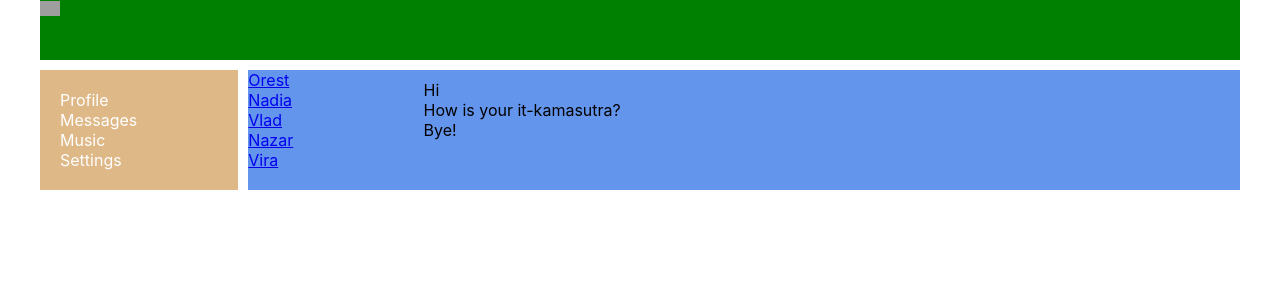
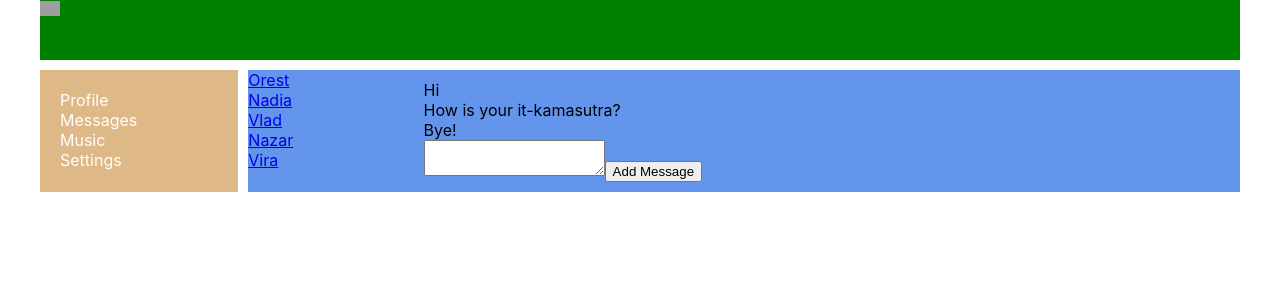
Before and after one commit to 4ub4ikTV/social, a React (Create React App) app: page /messages in a window 1280 px wide. Shown: the top 300 px of the page. Built offline with nearby package versions, Linux system fonts and the light colour scheme; grey boxes are pictures that could not be loaded.

Commit message:
update project

```diff
--- a/src/Profile/MyPosts/MyPosts.jsx
+++ b/src/Profile/MyPosts/MyPosts.jsx
@@ -7,15 +7,22 @@ const MyPosts = (props) => {
 
     const postElements = props.post.map(p => <Post message={p.message} like={p.like}/>)
 
+    const newPostElement = React.createRef()
+
+    const addPost = () => {
+        const text = newPostElement.current.value
+        alert(text)
+    }
+
     return (
         <div className={c.postsBlock}>
             <h3>My posts</h3>
             <div>
                 <div>
-                    <textarea></textarea>
+                    <textarea ref={newPostElement}></textarea>
                 </div>
                 <div>
-                    <button>Add post</button>
+                    <button onClick={addPost}>Add post</button>
                 </div>
             </div>
             <div className={c.posts}>
--- a/src/components/Dialogs/Dialogs.jsx
+++ b/src/components/Dialogs/Dialogs.jsx
@@ -10,6 +10,13 @@ const Dialogs = (props) => {
     const dialogElements = props.state.dialog.map(d => <DialogItem name={d.name} id={d.id}/>)
     const messageElements = props.state.message.map(m => <Message message={m.message}/>)
 
+    const textArea = React.createRef()
+
+    const addMessage = () => {
+        const textMessage = textArea.current.value
+        alert(textMessage)
+    }
+
     return (
         <div className={c.dialogs}>
             <div className={c.dialogsItems}>
@@ -17,7 +24,13 @@ const Dialogs = (props) => {
             </div>
             <div className={c.messages}>
                 {messageElements}
+                <div>
+                    <textarea ref={textArea}></textarea>
+                    <button onClick={addMessage}>Add Message</button>
+                </div>
+
             </div>
+
         </div>
     );
 };
--- a/src/components/Dialogs/Dialogs.module.css
+++ b/src/components/Dialogs/Dialogs.module.css
@@ -6,7 +6,3 @@
 .messages {
     padding: 10px;
 }
-
-.message {
-
-}
--- a/src/components/Dialogs/Message/Message.jsx
+++ b/src/components/Dialogs/Message/Message.jsx
@@ -5,7 +5,7 @@ import c from "../Dialogs.module.css";
 const Message = (props) => {
 
     return (
-        <div className={c.message}>{props.message}</div>
+            <div className={c.message}>{props.message}</div>
     )
 }
 
```
